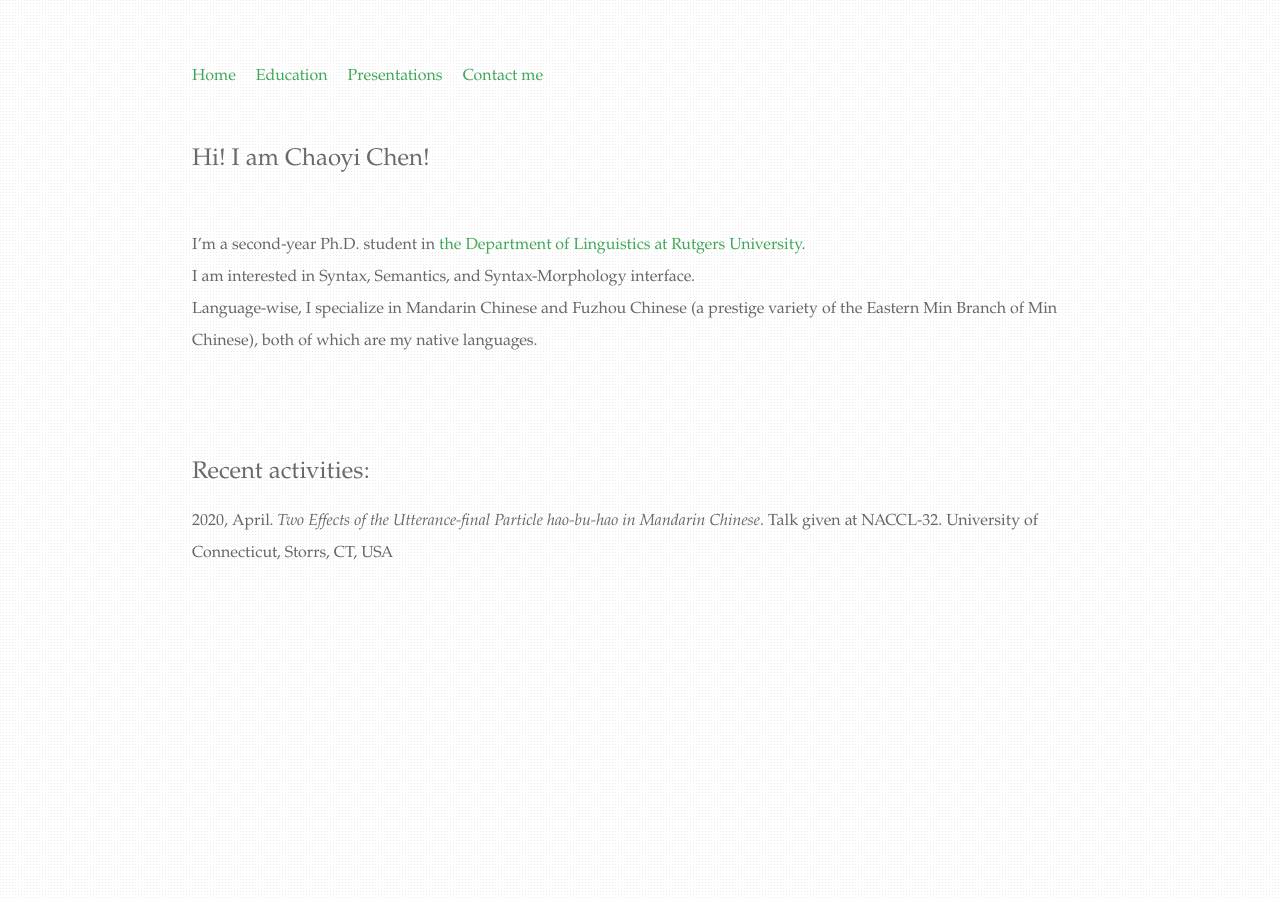
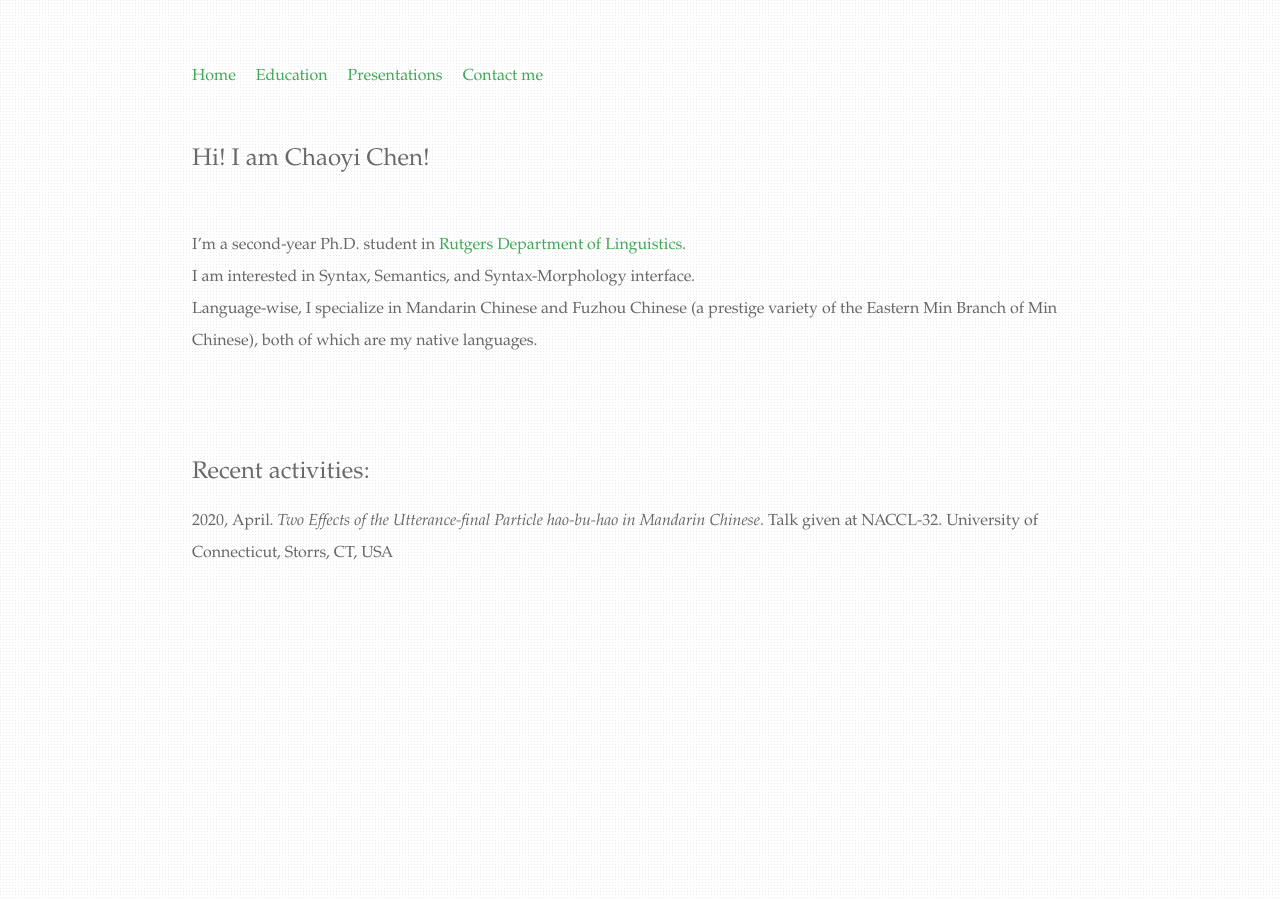
Before and after one commit to chaoyichen71/chaoyichen71.github.io, a Jekyll site: the page built from index.html, in a window 1280 px wide. Built offline with Jekyll 4.4.1, drawn with Linux system fonts in a browser that asks for light colours.

Commit message:
Update index.html

```diff
--- a/index.html
+++ b/index.html
@@ -5,7 +5,7 @@
                 </br>
 		<div class="blurb">
 			<h2>Hi! I am Chaoyi Chen!</h2><br>
-			<p>I’m a second-year Ph.D. student in <a href="https://ling.rutgers.edu/">the Department of Linguistics at Rutgers University</a>.<br>
+			<p>I’m a second-year Ph.D. student in <a href="https://ling.rutgers.edu/">Rutgers Department of Linguistics</a>.<br>
 			I am interested in Syntax, Semantics, and Syntax-Morphology interface.<br>
 			Language-wise, I specialize in Mandarin Chinese and Fuzhou Chinese (a prestige variety of the Eastern Min Branch of Min Chinese), both of which are my native languages.</p>
 		</div>
```
